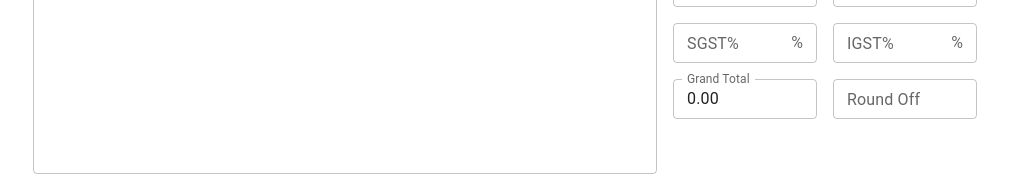
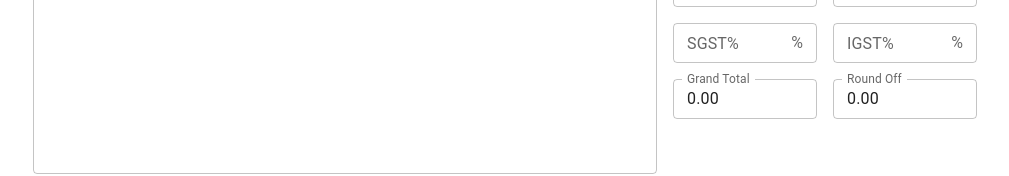
Before and after one commit to Satyamray21/testing-bps, a React (Create React App) app in the folder Bps-Dashboard/: page /booking/new in a window 1280 px wide. Shown: the part 1429-1605 px from the top of the page, without its empty margins (255-1264 px from the left). Built offline with nearby package versions, Linux system fonts and the light colour scheme; no server answers; sample sign-in values are in the browser's storage.

Commit message:
added round off

```diff
--- a/Bps-Dashboard/src/Pages/Admin/Booking/Form/BookingForm.js
+++ b/Bps-Dashboard/src/Pages/Admin/Booking/Form/BookingForm.js
@@ -113,7 +113,13 @@ const calculateTotals = (values) => {
   const sgst = (Number(values.sgst || 0) / 100) * billTotal;
   const igst = (Number(values.igst || 0) / 100) * billTotal;
 
-  const grandTotal = billTotal + cgst + sgst + igst;
+  let grandTotal = billTotal + cgst + sgst + igst;
+
+  // --- Round Off Calculation ---
+  const roundedGrandTotal = Math.round(grandTotal); // round to nearest whole number
+  const roundOff = (roundedGrandTotal - grandTotal).toFixed(2);
+
+  grandTotal = roundedGrandTotal; // update grand total to rounded value
 
   return {
     billTotal: billTotal.toFixed(2),
@@ -122,8 +128,10 @@ const calculateTotals = (values) => {
     cgst: cgst.toFixed(2),
     sgst: sgst.toFixed(2),
     igst: igst.toFixed(2),
+    roundOff
   };
 };
+
 
 
 const BookingForm = () => {
@@ -754,6 +762,7 @@ const EffectSyncTotals = ({ values, setFieldValue }) => {
   const totals = calculateTotals(values);
   setFieldValue("billTotal", totals.billTotal);
   setFieldValue("grandTotal", totals.grandTotal);
+  setFieldValue("roundOff", totals.roundOff);
 }, [
   values.items,
   values.freight,
@@ -764,6 +773,7 @@ const EffectSyncTotals = ({ values, setFieldValue }) => {
   setFieldValue
 ]);
 
+
   return null;
 };
 
```
Lines whose indentation alone changed are shown as unchanged.
